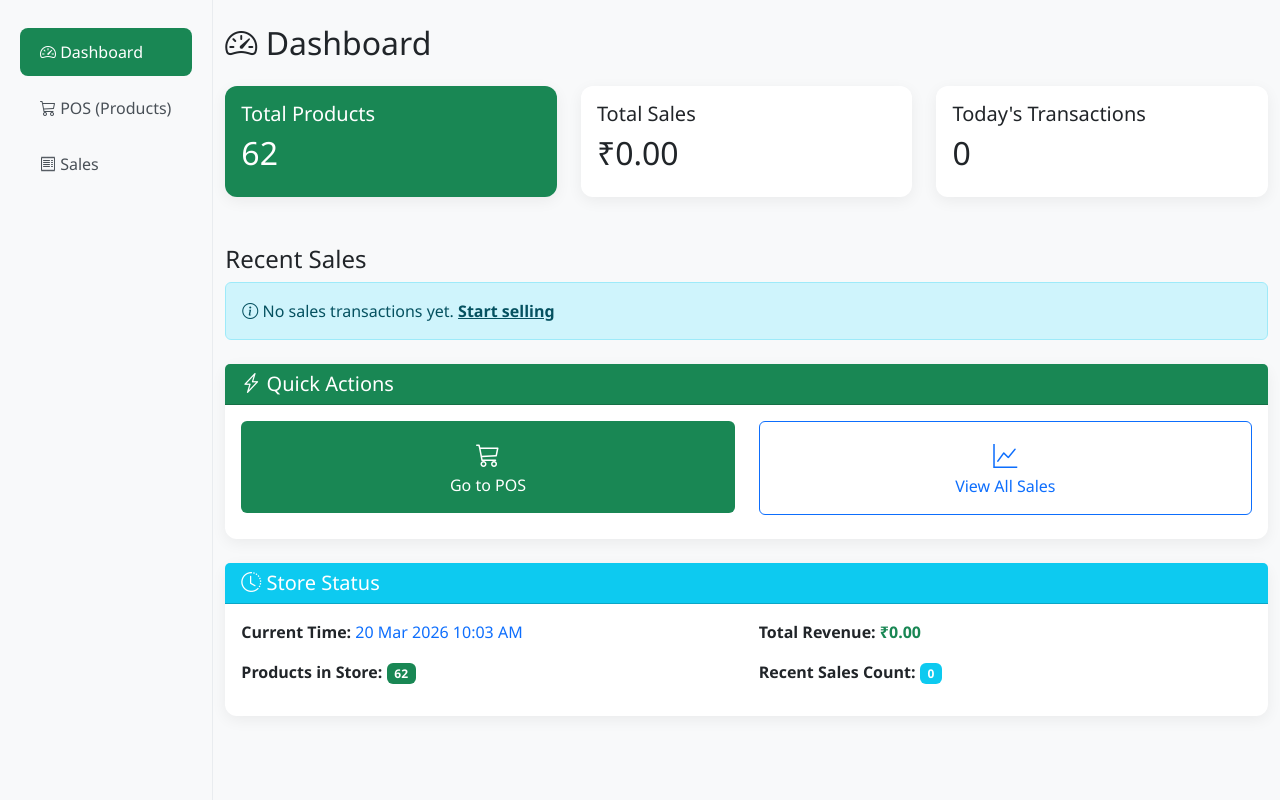
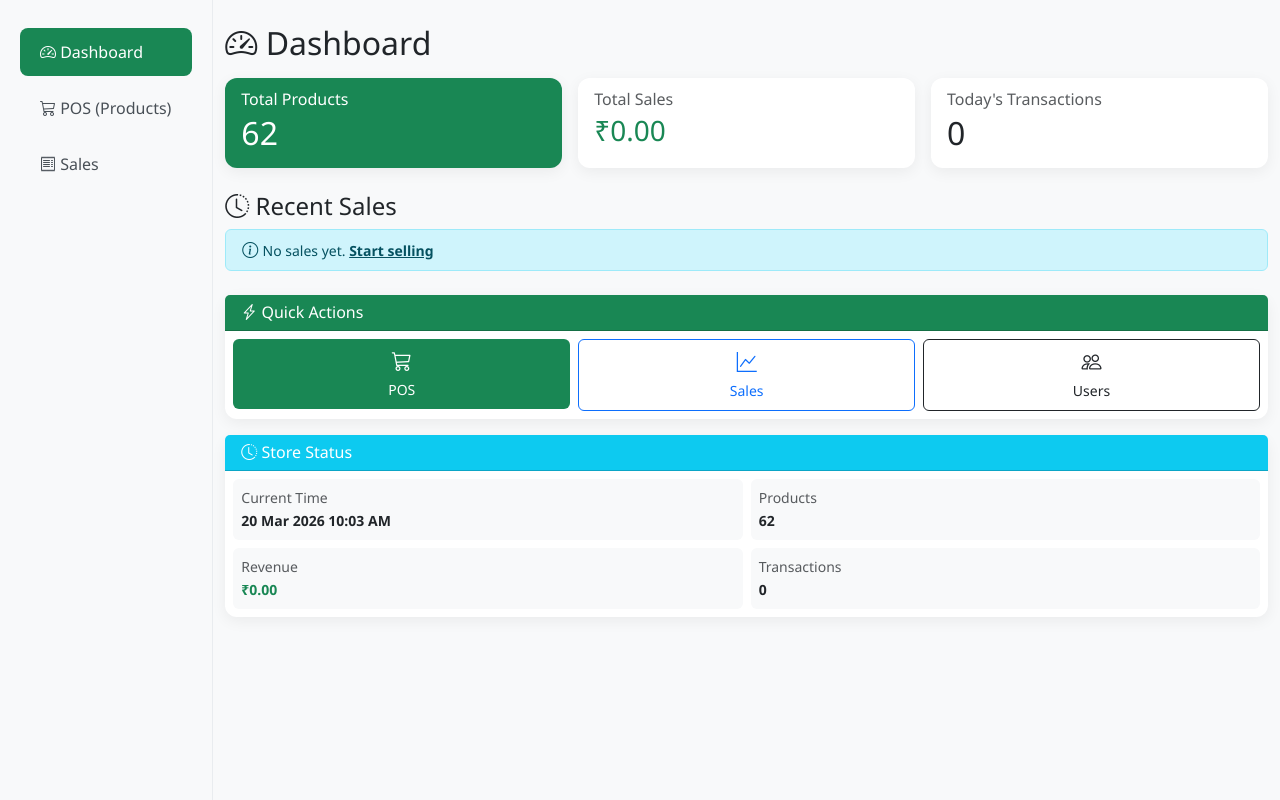
Before and after one commit to ShubhiV13/greengrocer-management, a Flask app: page / in a window 1280 px wide. Shown: the part 62-862 px from the top of the page. Run offline with Flask 3, Linux system fonts and the light colour scheme; the visitor is signed in with stand-in values (Sample User, id 1).

Commit message:
Update dashboard.html

```diff
--- a/templates/dashboard.html
+++ b/templates/dashboard.html
@@ -1,58 +1,60 @@
 {% extends "base.html" %}
 {% block content %}
-<h2 class="mb-4"><i class="bi bi-speedometer2"></i> Dashboard</h2>
+<h2 class="mb-3"><i class="bi bi-speedometer2"></i> Dashboard</h2>
 
-<div class="row g-4">
-    <div class="col-md-4">
+<!-- Stats Cards - Responsive Grid -->
+<div class="row g-2 g-md-3 mb-4">
+    <div class="col-12 col-md-4">
         <div class="card text-white bg-success h-100">
-            <div class="card-body">
-                <h5>Total Products</h5>
-                <h2>{{ total_products }}</h2>
+            <div class="card-body p-3">
+                <h6 class="card-subtitle mb-1">Total Products</h6>
+                <h2 class="mb-0">{{ total_products }}</h2>
             </div>
         </div>
     </div>
-    <div class="col-md-4">
+    <div class="col-12 col-md-4">
         <div class="card h-100">
-            <div class="card-body">
-                <h5>Total Sales</h5>
-                <h2>₹{{ "%.2f"|format(total_sales) }}</h2>
+            <div class="card-body p-3">
+                <h6 class="card-subtitle mb-1 text-muted">Total Sales</h6>
+                <h3 class="mb-0 text-success">₹{{ "%.2f"|format(total_sales) }}</h3>
             </div>
         </div>
     </div>
-    <div class="col-md-4">
+    <div class="col-12 col-md-4">
         <div class="card h-100">
-            <div class="card-body">
-                <h5>Today's Transactions</h5>
-                <h2>{{ recent|length }}</h2>
+            <div class="card-body p-3">
+                <h6 class="card-subtitle mb-1 text-muted">Today's Transactions</h6>
+                <h2 class="mb-0">{{ recent|length }}</h2>
             </div>
         </div>
     </div>
 </div>
 
-<h4 class="mt-5">Recent Sales</h4>
+<!-- Recent Sales Section -->
+<h4 class="mt-3 mb-2"><i class="bi bi-clock-history"></i> Recent Sales</h4>
 {% if recent %}
 <div class="table-responsive">
-    <table class="table table-hover">
+    <table class="table table-sm table-hover">
         <thead class="table-success">
             <tr>
                 <th>Date & Time</th>
-                <th>Total Amount</th>
+                <th>Amount</th>
                 <th>Payment</th>
             </tr>
         </thead>
         <tbody>
         {% for transaction in recent %}
         <tr>
-            <td>
+            <td class="small">
                 {% if transaction.date %}
-                    {{ transaction.date.strftime('%d %b %Y %I:%M %p') }}
+                    {{ transaction.date.strftime('%d %b %I:%M %p') }}
                 {% else %}
                     N/A
                 {% endif %}
             </td>
-            <td><strong class="text-success">₹{{ "%.2f"|format(transaction.total) }}</strong></td>
+            <td><span class="fw-bold text-success">₹{{ "%.2f"|format(transaction.total) }}</span></td>
             <td>
-                <span class="badge bg-success">
+                <span class="badge bg-success bg-opacity-75">
                     <i class="bi bi-cash"></i> Cash
                 </span>
             </td>
@@ -62,30 +64,37 @@
     </table>
 </div>
 {% else %}
-<div class="alert alert-info">
-    <i class="bi bi-info-circle"></i> No sales transactions yet.
-    <a href="{{ url_for('pos') }}" class="alert-link">Start selling</a>
+<div class="alert alert-info py-2">
+    <i class="bi bi-info-circle"></i>
+    <span class="small">No sales yet. <a href="{{ url_for('pos') }}" class="alert-link">Start selling</a></span>
 </div>
 {% endif %}
 
-<div class="row mt-4">
-    <div class="col-md-12">
+<!-- Quick Actions -->
+<div class="row mt-3 g-2">
+    <div class="col-12">
         <div class="card">
-            <div class="card-header bg-success text-white">
-                <h5 class="mb-0"><i class="bi bi-lightning-charge"></i> Quick Actions</h5>
+            <div class="card-header bg-success text-white py-2">
+                <h6 class="mb-0"><i class="bi bi-lightning-charge"></i> Quick Actions</h6>
             </div>
-            <div class="card-body">
-                <div class="row">
-                    <div class="col-md-6 mb-2">
-                        <a href="{{ url_for('pos') }}" class="btn btn-success w-100 py-3">
-                            <i class="bi bi-cart3 fs-4 d-block"></i>
-                            Go to POS
+            <div class="card-body p-2">
+                <div class="row g-2">
+                    <div class="col-6 col-md-4">
+                        <a href="{{ url_for('pos') }}" class="btn btn-success w-100 py-2">
+                            <i class="bi bi-cart3 d-block fs-5"></i>
+                            <span class="small">POS</span>
                         </a>
                     </div>
-                    <div class="col-md-6 mb-2">
-                        <a href="{{ url_for('sales') }}" class="btn btn-outline-primary w-100 py-3">
-                            <i class="bi bi-graph-up fs-4 d-block"></i>
-                            View All Sales
+                    <div class="col-6 col-md-4">
+                        <a href="{{ url_for('sales') }}" class="btn btn-outline-primary w-100 py-2">
+                            <i class="bi bi-graph-up d-block fs-5"></i>
+                            <span class="small">Sales</span>
+                        </a>
+                    </div>
+                    <div class="col-6 col-md-4">
+                        <a href="{{ url_for('users') }}" class="btn btn-outline-dark w-100 py-2">
+                            <i class="bi bi-people d-block fs-5"></i>
+                            <span class="small">Users</span>
                         </a>
                     </div>
                 </div>
@@ -94,33 +103,68 @@
     </div>
 </div>
 
-<div class="row mt-4">
-    <div class="col-md-12">
+<!-- Store Status -->
+<div class="row mt-3">
+    <div class="col-12">
         <div class="card">
-            <div class="card-header bg-info text-white">
-                <h5 class="mb-0"><i class="bi bi-clock-history"></i> Store Status</h5>
+            <div class="card-header bg-info text-white py-2">
+                <h6 class="mb-0"><i class="bi bi-clock-history"></i> Store Status</h6>
             </div>
-            <div class="card-body">
-                <div class="row">
-                    <div class="col-md-6">
-                        <p><strong>Current Time:</strong>
-                            <span class="text-primary">{{ ist_time }}</span>
-                        </p>
-                        <p><strong>Products in Store:</strong>
-                            <span class="badge bg-success">{{ total_products }}</span>
-                        </p>
+            <div class="card-body p-2">
+                <div class="row g-2">
+                    <div class="col-6">
+                        <div class="p-2 bg-light rounded">
+                            <small class="text-muted d-block">Current Time</small>
+                            <span class="fw-bold small">{{ ist_time }}</span>
+                        </div>
                     </div>
-                    <div class="col-md-6">
-                        <p><strong>Total Revenue:</strong>
-                            <span class="text-success fw-bold">₹{{ "%.2f"|format(total_sales) }}</span>
-                        </p>
-                        <p><strong>Recent Sales Count:</strong>
-                            <span class="badge bg-info">{{ recent|length }}</span>
-                        </p>
+                    <div class="col-6">
+                        <div class="p-2 bg-light rounded">
+                            <small class="text-muted d-block">Products</small>
+                            <span class="fw-bold small">{{ total_products }}</span>
+                        </div>
+                    </div>
+                    <div class="col-6">
+                        <div class="p-2 bg-light rounded">
+                            <small class="text-muted d-block">Revenue</small>
+                            <span class="fw-bold text-success small">₹{{ "%.2f"|format(total_sales) }}</span>
+                        </div>
+                    </div>
+                    <div class="col-6">
+                        <div class="p-2 bg-light rounded">
+                            <small class="text-muted d-block">Transactions</small>
+                            <span class="fw-bold small">{{ recent|length }}</span>
+                        </div>
                     </div>
                 </div>
             </div>
         </div>
     </div>
 </div>
+
+<!-- Add this CSS for better mobile display -->
+<style>
+@media (max-width: 767px) {
+    .card-body {
+        padding: 0.75rem;
+    }
+    h2 {
+        font-size: 1.75rem;
+    }
+    h3 {
+        font-size: 1.5rem;
+    }
+    h4 {
+        font-size: 1.25rem;
+    }
+    .btn {
+        font-size: 0.875rem;
+    }
+    .table td, .table th {
+        padding: 0.5rem;
+        font-size: 0.875rem;
+    }
+}
+</style>
+
 {% endblock %}
```
